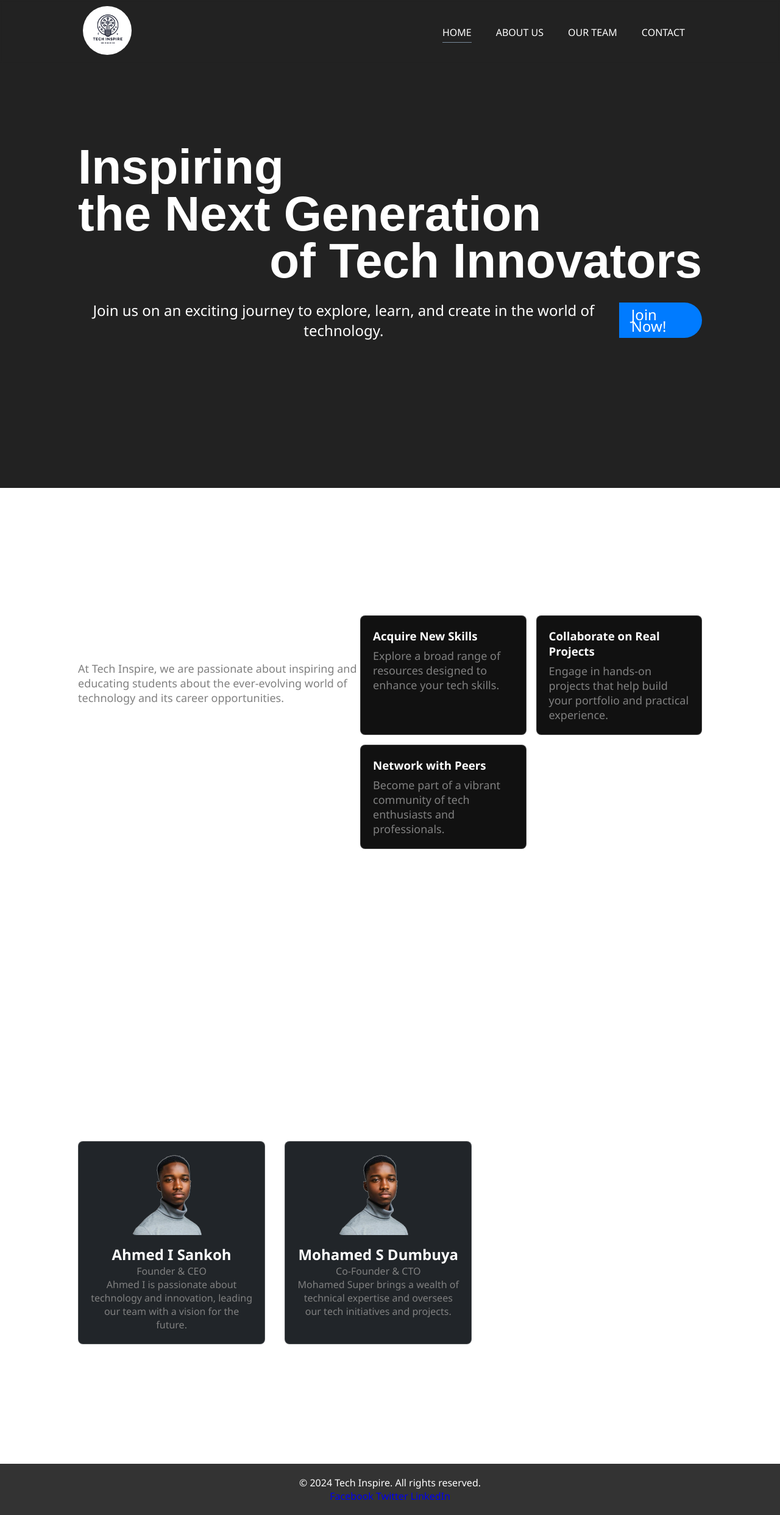
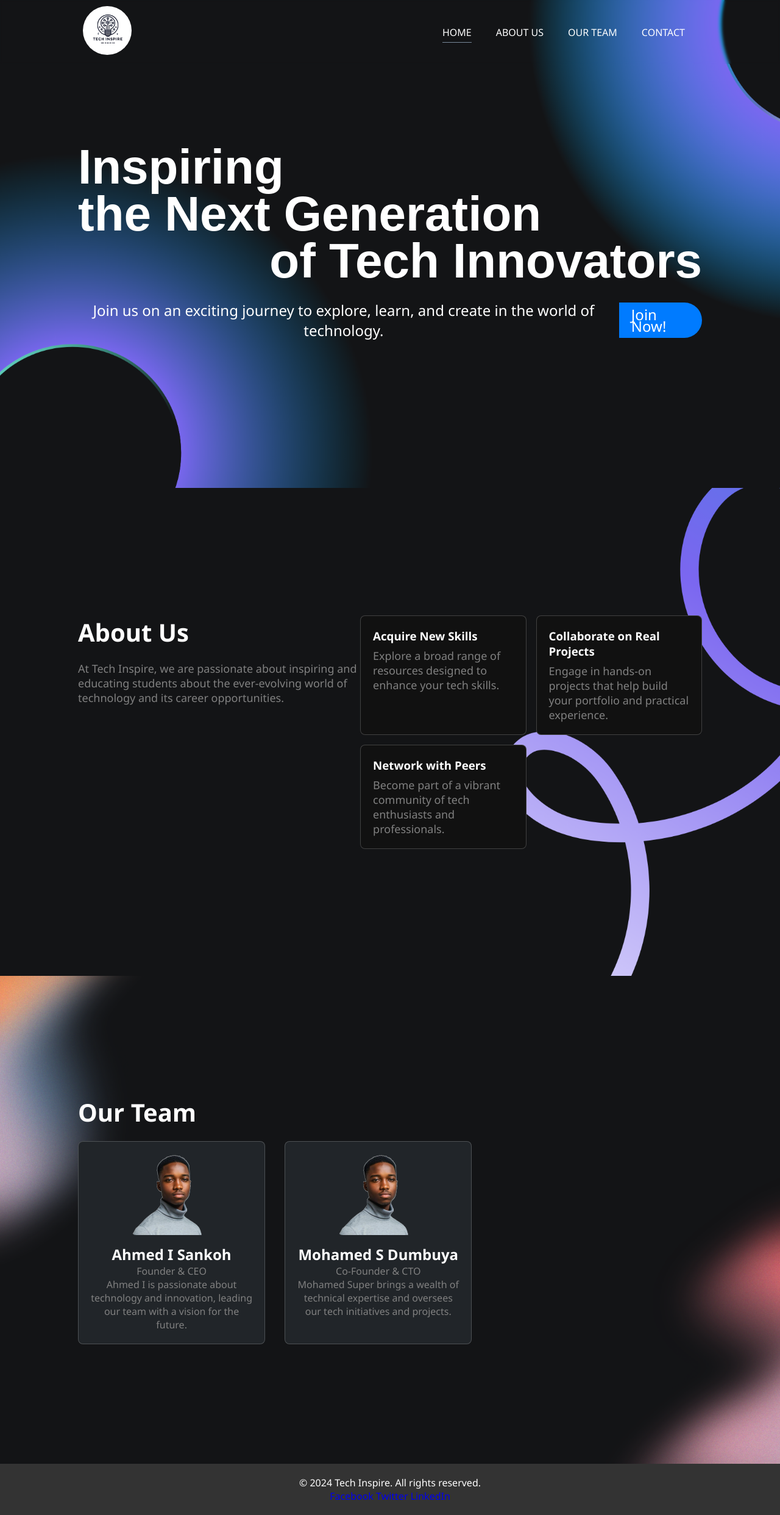
Before and after one commit to Dumbuya1475/Tech-Inspire_SL, a plain HTML site: page index.html in a window 1280 px wide. Shown: the whole page at 61% size. Drawn offline with Linux system fonts and the light colour scheme; the site is published under a folder, as on GitHub Pages, so addresses that start at the root find nothing.

Commit message:
update file

```diff
--- a/styles/contact.css
+++ b/styles/contact.css
@@ -16,7 +16,7 @@
 /* Contact Section */
 #contact {
   background:var(--primary-color);
-  background-image: url(/assets/images/bg4.png);
+  background-image: url(../assets/images/bg4.png);
   background-size: cover;
   background-repeat: no-repeat;
   height: 100vh;
--- a/styles/styles.css
+++ b/styles/styles.css
@@ -130,7 +130,7 @@ header h1 {
 /********************************************** Hero Section **********************************************/
 .hero {
   background: var(--primary-bg);
-  background-image: url(/assets/images/bg1.png);
+  background-image: url(../assets/images/bg1.png);
   color: #fff;
   background-size: cover;
   background-repeat: no-repeat;
@@ -209,7 +209,7 @@ header h1 {
   align-items: center;
   background: #fff;
   /* text-align: center; */
-  background-image: url(/assets/images/bg2.png);
+  background-image: url(../assets/images/bg2.png);
   background-repeat: no-repeat;
   background-size: cover;
 }
@@ -265,7 +265,7 @@ header h1 {
   /* padding: 30px 0; */
   height: 100vh;
   background: #fff;
-  background-image: url(/assets/images/bg3.png);
+  background-image: url(../assets/images/bg3.png);
   background-repeat: no-repeat;
   background-size: cover;
   display: flex;
```
